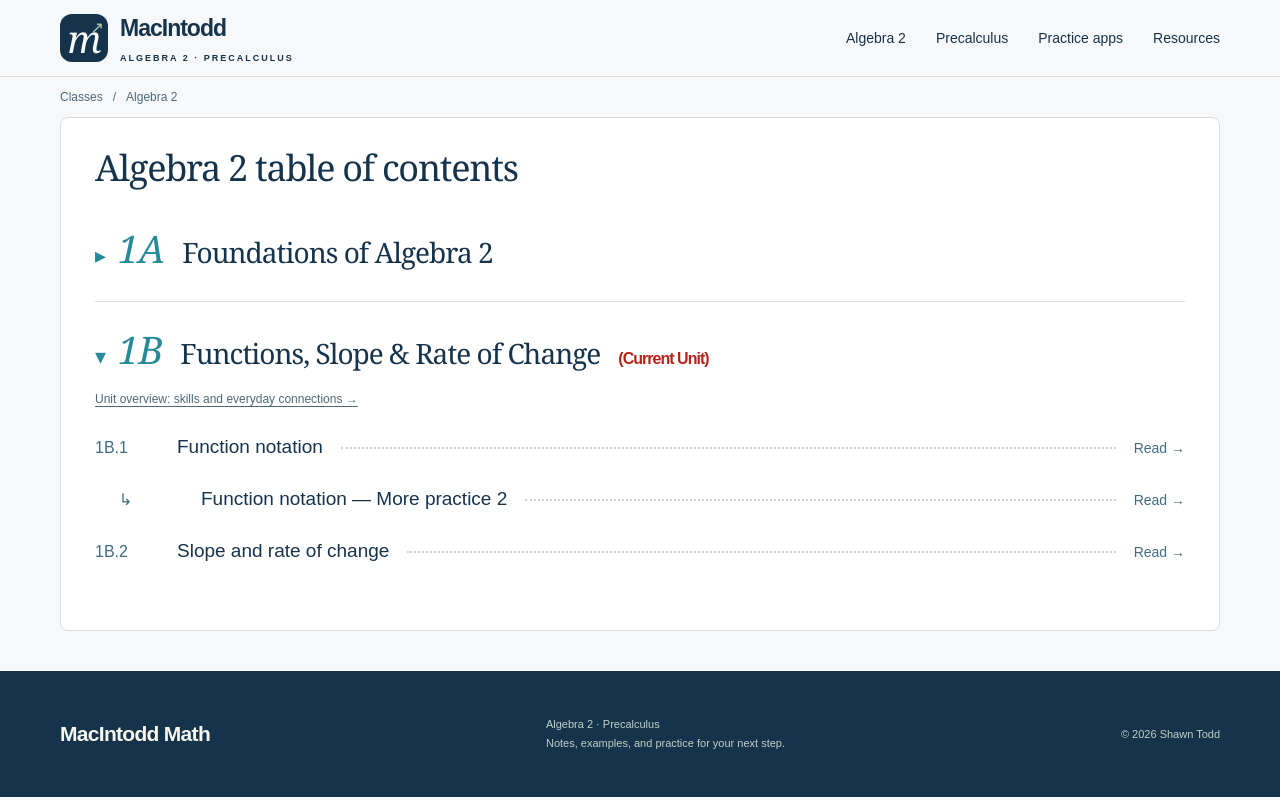
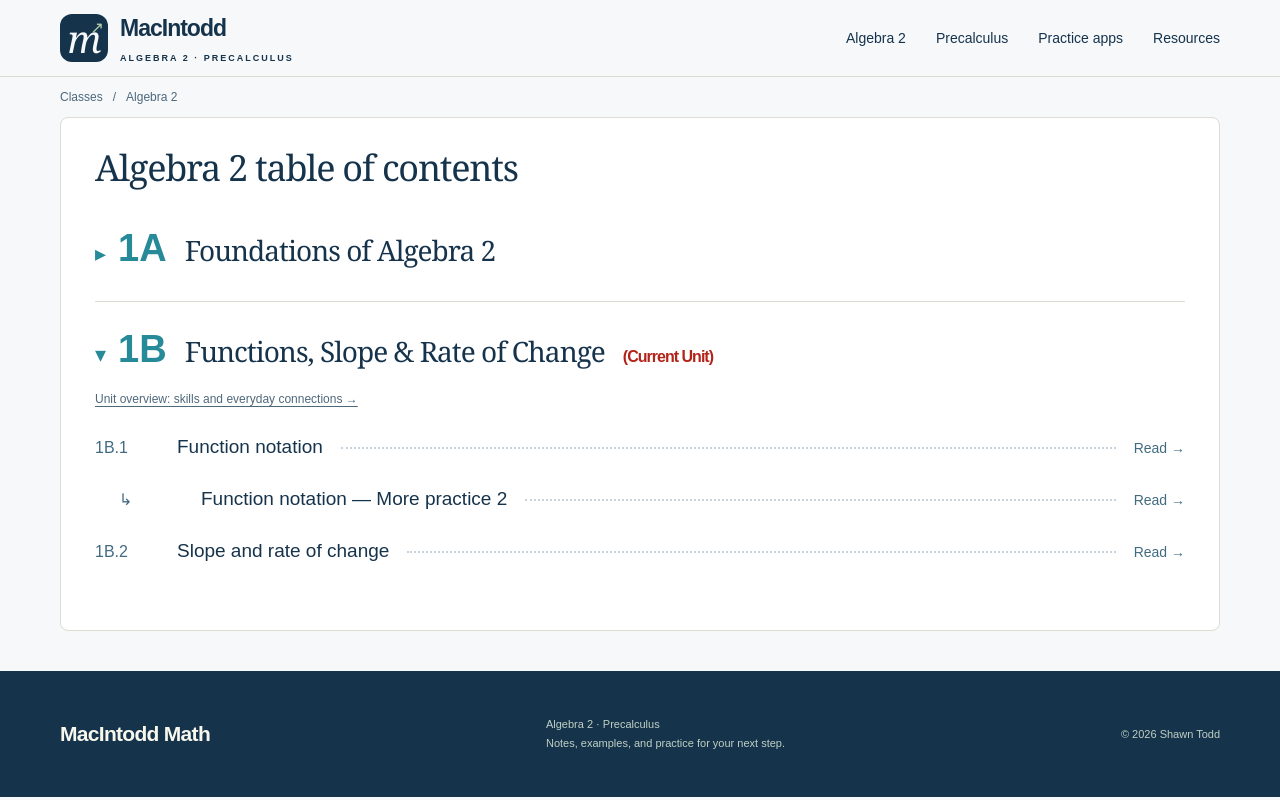
Before and after one commit to macintodd/macintodd-math-site, a Next.js app: page /courses/algebra-2 in a window 1280 px wide. Built offline with nearby package versions, Linux system fonts and the light colour scheme.

Commit message:
Use upright lining numerals for unit labels

```diff
--- a/src/app/globals.css
+++ b/src/app/globals.css
@@ -43,7 +43,7 @@ body:has(.book-reader) .site-footer{display:none}
 .toc-unit h2{font-size:28px;line-height:1.3;margin:0 0 7px}
 .toc-unit h2 a{display:flex;align-items:baseline;gap:18px;min-height:44px;width:fit-content}
 .toc-unit h2 a:hover span:last-child{text-decoration:underline;text-decoration-thickness:1px;text-underline-offset:5px}
-.toc-unit-number{font:italic 38px/1 Georgia,serif;color:var(--teal);min-width:42px}
+.toc-unit-number{font:600 38px/1 Arial,Helvetica,sans-serif;font-variant-numeric:lining-nums;letter-spacing:0;color:var(--teal);min-width:42px}
 .toc-unit-hint{font-size:12px;color:var(--muted);margin-bottom:14px;line-height:1.5}
 .toc-lessons{padding:0;list-style:none;margin:0}
 .toc-lessons li a{display:flex;gap:18px;align-items:baseline;min-height:52px;padding:12px 0;color:var(--ink)}
```
